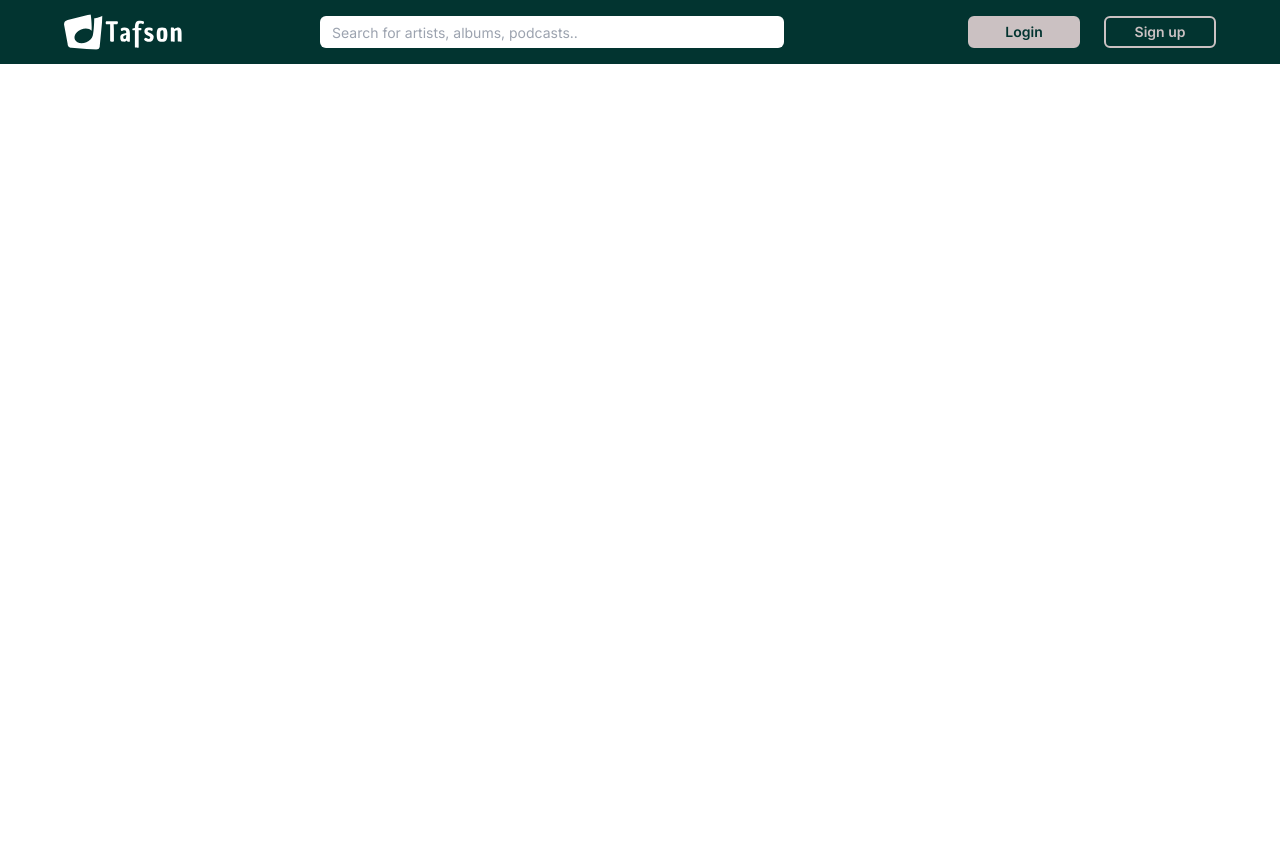
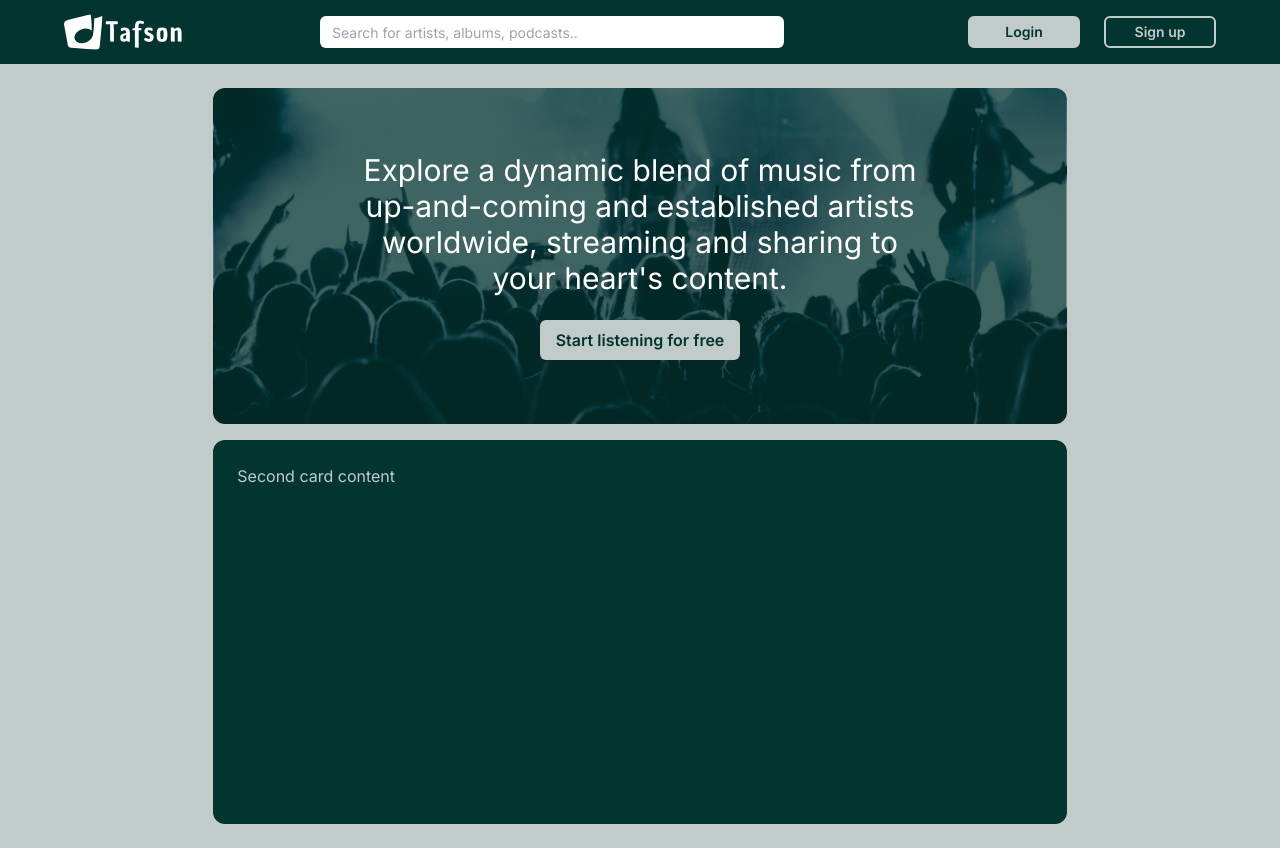
Before and after one commit to v3rti/tafson, a Next.js app: page / in a window 1280 px wide. Before the commit the page ends 800 px from the top, so only its background shows below. Built offline with nearby package versions, Linux system fonts and the light colour scheme.

Commit message:
finished the first main card, resized the second one

```diff
--- a/app/layout.jsx
+++ b/app/layout.jsx
@@ -1,13 +1,15 @@
 import '@styles/globalStyles.css';
+
 import Navbar from '@components/Navbar';
+import DemoBody from '@components/DemoBody';
 
 export default function RootLayout({children}){
   return (
     <html lang="en">
-      <body>
+      <body className="h-screen">
         {/* Navbar */}
         <Navbar />
-
+        <DemoBody />
         {children}
       </body>
     </html>
--- /dev/null
+++ b/components/DemoBody.jsx
@@ -0,0 +1,20 @@
+import '@styles/globalStyles.css';
+
+import Image from 'next/image';
+
+export default function DemoBody(){
+  return (<div className="h-auto bg-secondary-jetstream w-full">
+    <div className="flex flex-col items-center py-6 gap-y-4">
+      {/* Card 1 */}
+      <div className="homeFirstCard w-4/6 h-72 rounded-xl  flex flex-col items-center gap-6 py-16">
+        {/* Image as bg */}
+        <p className="text-3xl text-center w-4/6 text-white">Explore a dynamic blend of music from up-and-coming and established artists worldwide, streaming and sharing to your heart's content.</p>
+        <button className="w-fit px-4 py-2 rounded-md text-primary-green bg-secondary-jetstream font-semibold	">Start listening for free</button>
+      </div>
+      {/* Card 2 */}
+      <div className="w-4/6 h-96 rounded-xl bg-primary-green text-secondary-jetstream p-6">
+        Second card content
+      </div>
+    </div>
+  </div>)
+}
--- a/components/Navbar.jsx
+++ b/components/Navbar.jsx
@@ -10,7 +10,7 @@ export default function Navbar(){
   return (
     <nav className="w-full bg-primary-green h-16 flex flex-row px-16 gap-16 justify-between">
       <div className="w-8/12 flex flex-row  gap-28">
-        <Image className=""  src="/assets/Logo.svg" width={120} height={62} />
+        <Image src="/assets/Logo.svg" width={120} height={62} />
         <Searchbar />
       </div>
       <AuthButtons />
--- a/styles/globalStyles.css
+++ b/styles/globalStyles.css
@@ -7,6 +7,7 @@
 * {
   margin: 0;
   padding: 0;
+  box-sizing: border-box;
 }
 
 body {
@@ -17,3 +18,11 @@ body {
 .borderTest {
   border: 1px solid red;
 }
+
+.homeFirstCard {
+  background-image: url('/assets/design.png');
+  height: fit-content;
+  background-size: cover;
+  background-repeat: no-repeat;
+  background-position: center;
+}
--- a/tailwind.config.js
+++ b/tailwind.config.js
@@ -12,7 +12,7 @@ module.exports = {
       },
       colors: {
         'primary-green': '#023430',
-        'secondary-jetstream' : '#CBC1C2'
+        'secondary-jetstream' : 'rgb(193,203,202)'
       }
     },
   },
```
Also changed, not shown: public/assets/design.png (added).
